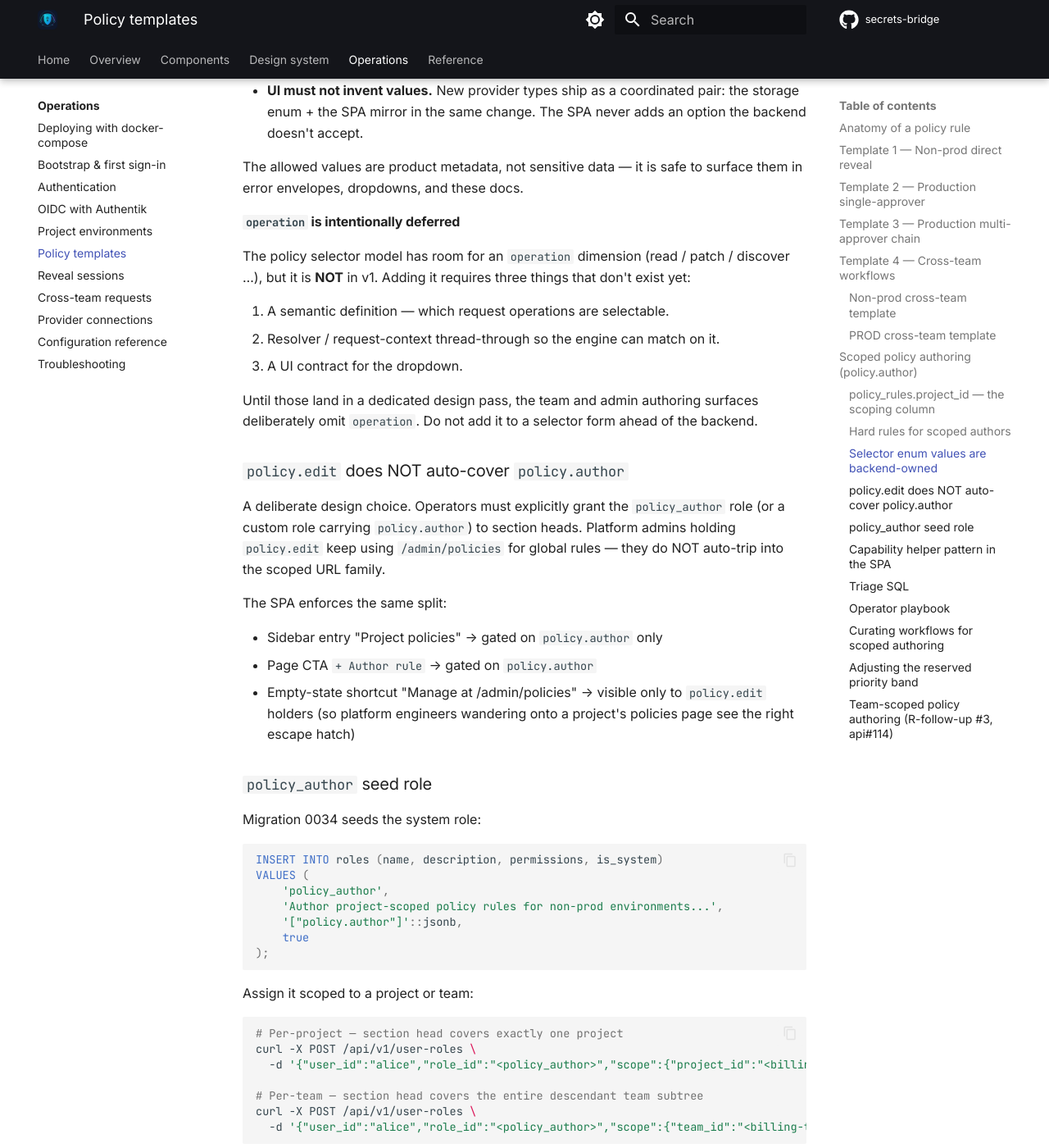
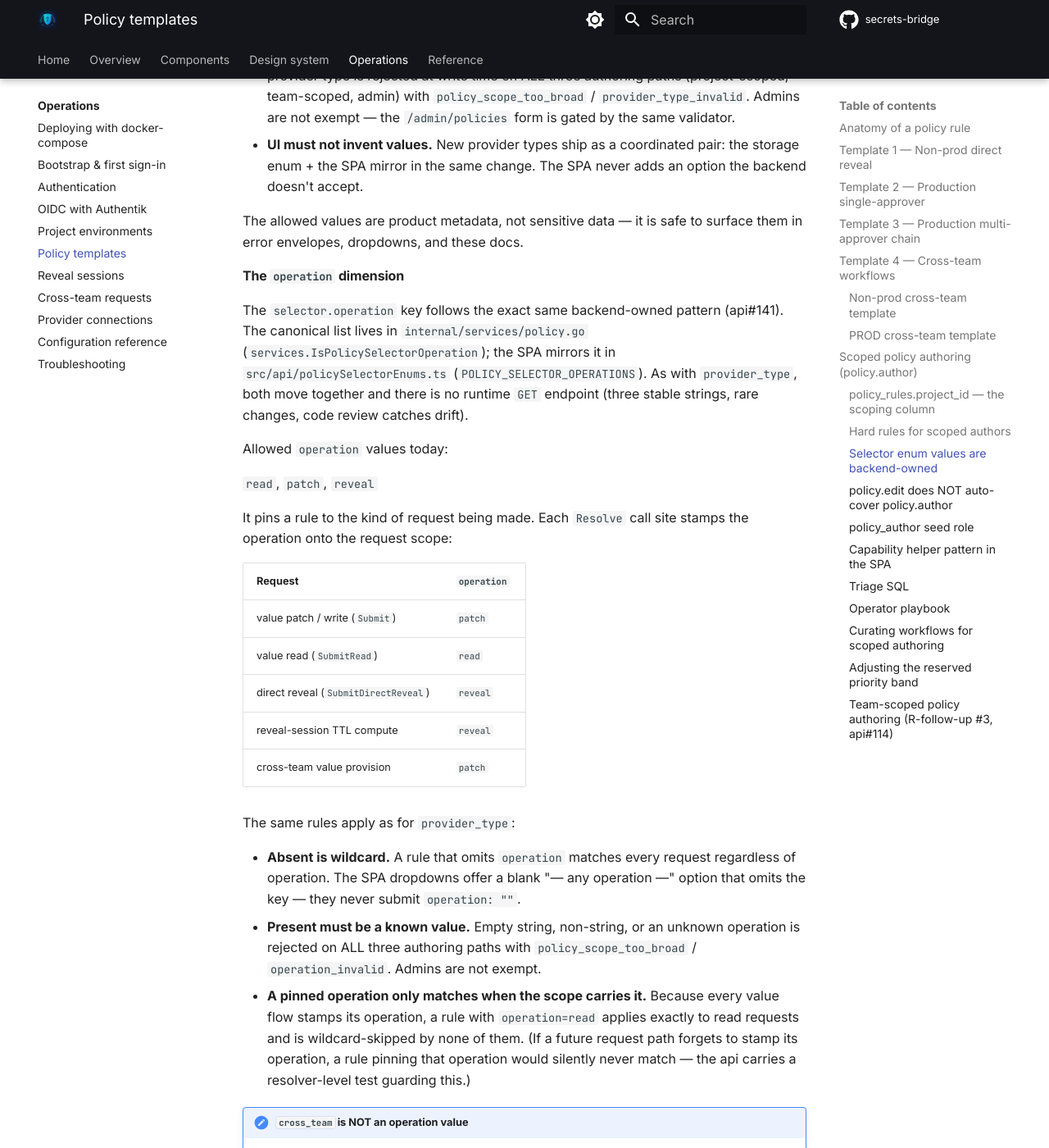
Before and after one commit to secrets-bridge/docs, an MkDocs documentation site: the page built from docs/operations/policy-templates.md, in a window 1280 px wide and 1400 px high, scrolled down 7162 px. Shown: the whole window at 82% size. Built offline with MkDocs 1.6.1 and Material for MkDocs 9.7.7, drawn with Linux system fonts in a browser that asks for light colours; the version menu is left out; some of the changed text lies outside the part shown.

Commit message:
docs(policy): document the operation selector enum (slice 3) (#38)
Slice 3 of the selector-enum operation dimension (EPIC api#141).
Operation is now shipped (api#142 + ui#81), so replace the
"operation is intentionally deferred" subsection with the real
backend-owned-enum documentation.

- policy-templates.md "Selector enum values are backend-owned":
  new "The operation dimension" subsection — allowed values
  (read|patch|reveal), the per-call-site stamp table, the same
  absent=wildcard / present-must-be-known / pinned-only-matches-when-
  stamped rules as provider_type, plus a D6 admonition that cross_team
  is NOT an operation value (deferred to a future request_flavor axis).
- policy-templates.md gate table: new operation_invalid row.
- policy-templates.md team safe-list: operation joins provider_type as
  a backend-owned optional key (drops the "deferred" note).
- api-endpoints.md: policy_scope_too_broad reason set 8 -> 9 variants
  (operation_invalid); reason row + prose updated.

Part of secrets-bridge/api#141.

```diff
--- a/docs/operations/policy-templates.md
+++ b/docs/operations/policy-templates.md
@@ -279,6 +279,7 @@ can't express.
 | `selector.environment_kind` + `selector.environment_id` agree when both present | Service gate 4 → `policy_scope_too_broad` (400) with `{"reason": "env_kind_id_inconsistent"}` |
 | `selector.project_id`, when present, equals URL projectID | Service gate 3 → `policy_selector_mismatch` (400) |
 | `selector.provider_type`, when present, is a known enum value | Service gate 3.5 → `policy_scope_too_broad` (400) with `{"reason": "provider_type_invalid"}` |
+| `selector.operation`, when present, is a known enum value | Service gate 3.5 → `policy_scope_too_broad` (400) with `{"reason": "operation_invalid"}` (api#141) |
 | Cannot edit platform NULL rules via the scoped URL | Service gate 4 (Update/Delete) → `platform_policy_not_editable` (403) |
 | Cannot edit `is_system` rules | Service gate 5 (Update/Delete) → `ErrSystemRow` → `platform_policy_not_editable` (403) |
 
@@ -313,20 +314,53 @@ Rules:
 The allowed values are product metadata, not sensitive data — it is
 safe to surface them in error envelopes, dropdowns, and these docs.
 
-#### `operation` is intentionally deferred
+#### The `operation` dimension
 
-The policy selector model has room for an `operation` dimension
-(read / patch / discover …), but it is **NOT** in v1. Adding it
-requires three things that don't exist yet:
+The `selector.operation` key follows the exact same backend-owned
+pattern (api#141). The canonical list lives in
+`internal/services/policy.go` (`services.IsPolicySelectorOperation`);
+the SPA mirrors it in `src/api/policySelectorEnums.ts`
+(`POLICY_SELECTOR_OPERATIONS`). As with `provider_type`, both move
+together and there is no runtime `GET` endpoint (three stable strings,
+rare changes, code review catches drift).
 
-1. A semantic definition — which request operations are selectable.
-2. Resolver / request-context thread-through so the engine can match
-   on it.
-3. A UI contract for the dropdown.
+Allowed `operation` values today:
 
-Until those land in a dedicated design pass, the team and admin
-authoring surfaces deliberately omit `operation`. Do not add it to a
-selector form ahead of the backend.
+`read`, `patch`, `reveal`
+
+It pins a rule to the kind of request being made. Each `Resolve` call
+site stamps the operation onto the request scope:
+
+| Request | `operation` |
+|---|---|
+| value patch / write (`Submit`) | `patch` |
+| value read (`SubmitRead`) | `read` |
+| direct reveal (`SubmitDirectReveal`) | `reveal` |
+| reveal-session TTL compute | `reveal` |
+| cross-team value provision | `patch` |
+
+The same rules apply as for `provider_type`:
+
+- **Absent is wildcard.** A rule that omits `operation` matches every
+  request regardless of operation. The SPA dropdowns offer a blank
+  "— any operation —" option that omits the key — they never submit
+  `operation: ""`.
+- **Present must be a known value.** Empty string, non-string, or an
+  unknown operation is rejected on ALL three authoring paths with
+  `policy_scope_too_broad` / `operation_invalid`. Admins are not exempt.
+- **A pinned operation only matches when the scope carries it.** Because
+  every value flow stamps its operation, a rule with `operation=read`
+  applies exactly to read requests and is wildcard-skipped by none of
+  them. (If a future request path forgets to stamp its operation, a rule
+  pinning that operation would silently never match — the api carries a
+  resolver-level test guarding this.)
+
+!!! note "`cross_team` is NOT an operation value"
+    Cross-team value provision resolves as `operation=patch` in v1, not
+    a distinct `cross_team` operation. Routing flavor
+    (`standard` vs `cross_team`) is a separate axis deferred to a future
+    `request_flavor` dimension — `operation` is deliberately not
+    overloaded with routing semantics (EPIC api#141, D6).
 
 ### `policy.edit` does NOT auto-cover `policy.author`
 
@@ -785,11 +819,10 @@ constraints from migration 0037 + the service layer enforce:
 | `selector.environment_id` MUST be absent | Same — pins to one project's env. |
 | `selector.team_id` MUST be absent (v1 lock) | The row column `team_id` is the anchor; a selector key would create a second source of truth. v2 may relax with explicit resolver semantics. |
 
-Safe-list optional selector keys: `secret_ref_prefix` and
-`provider_type` (the latter locked to the backend-owned enum per
-api#139 — see [Selector enum values are backend-owned](#selector-enum-values-are-backend-owned)).
-`operation` remains deferred until its semantics + resolver
-thread-through land in a separate design pass.
+Safe-list optional selector keys: `secret_ref_prefix`, `provider_type`,
+and `operation` (the latter two locked to backend-owned enums per
+api#139 / api#141 — see
+[Selector enum values are backend-owned](#selector-enum-values-are-backend-owned)).
 
 #### Authoring URLs — `policy.author` scoped to teamID
 
```
Also changed, not shown: docs/reference/api-endpoints.md (+7 -4 lines).
